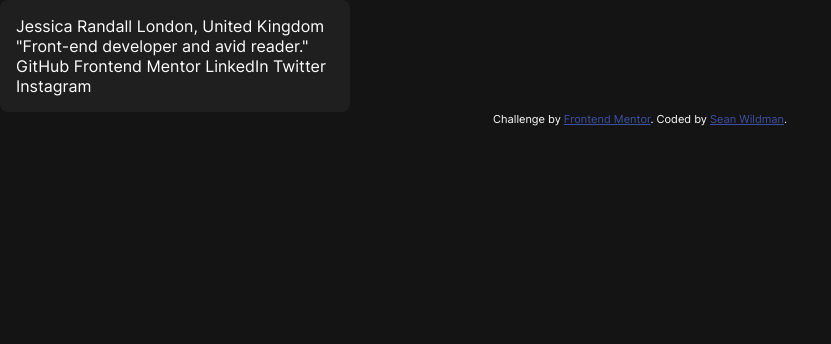
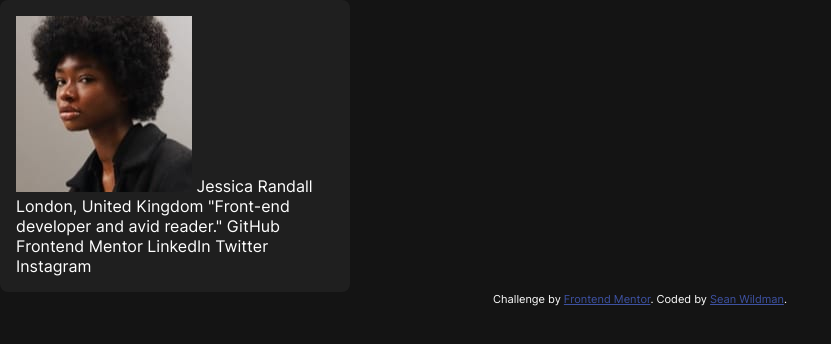
Before and after one commit to twelvegoats/FEM_social_links_profile, a website: page index.html in a window 1280 px wide. Shown: the whole page, without its empty margins (0-831 px from the left). Drawn offline with Linux system fonts and the light colour scheme.

Commit message:
Add image

```diff
--- a/index.html
+++ b/index.html
@@ -30,6 +30,11 @@
   </head>
   <body>
     <main class="social-card">
+      <img
+        src="./assets/images/avatar-jessica.jpeg"
+        alt="Image of Jessica"
+        class="social-card__image"
+      />
       Jessica Randall London, United Kingdom "Front-end developer and avid
       reader." GitHub Frontend Mentor LinkedIn Twitter Instagram
     </main>
```
